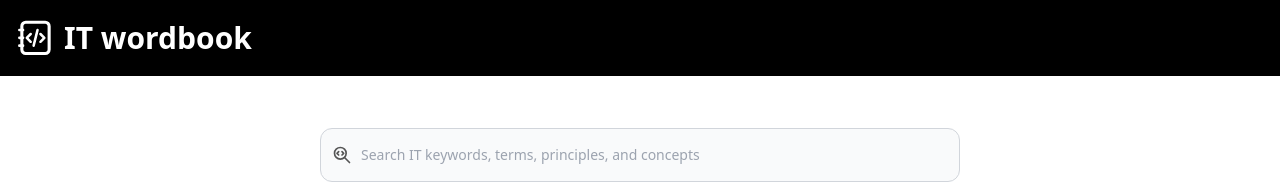
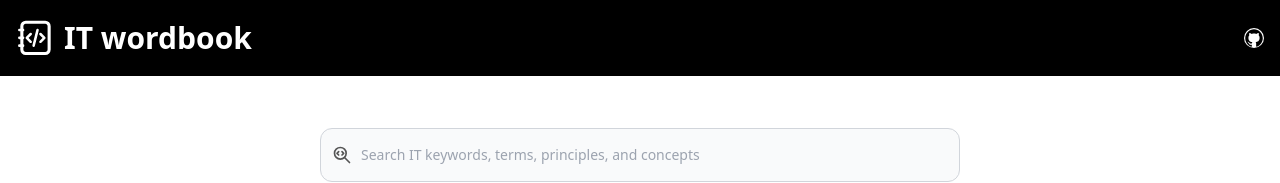
Before and after one commit to stefanicjuraj/it-wordbook, a React (Vite) app in the folder app/: page / in a window 1280 px wide. Shown: the top 183 px of the page. Built offline with nearby package versions, Linux system fonts and the light colour scheme; no server answers; the database is empty; the HTML template or start-up script is replaced by a standard one.

Commit message:
feat(components): add github icon to Header

```diff
--- a/app/src/components/Header.tsx
+++ b/app/src/components/Header.tsx
@@ -1,5 +1,6 @@
 import React from 'react';
 import icon from '../../public/assets/icons/wordbook-icon.svg';
+import github from '../../public/assets/icons/github.svg';
 
 const Header: React.FC = () => {
     return (
@@ -13,6 +14,7 @@ const Header: React.FC = () => {
                         </span>
                     </div>
                     <div className="flex md:order-2 space-x-3 md:space-x-0 rtl:space-x-reverse">
+                        <img src={github} alt="GitHub icon" className="w-5 h-5" />
                     </div>
                 </div>
             </nav>
```
